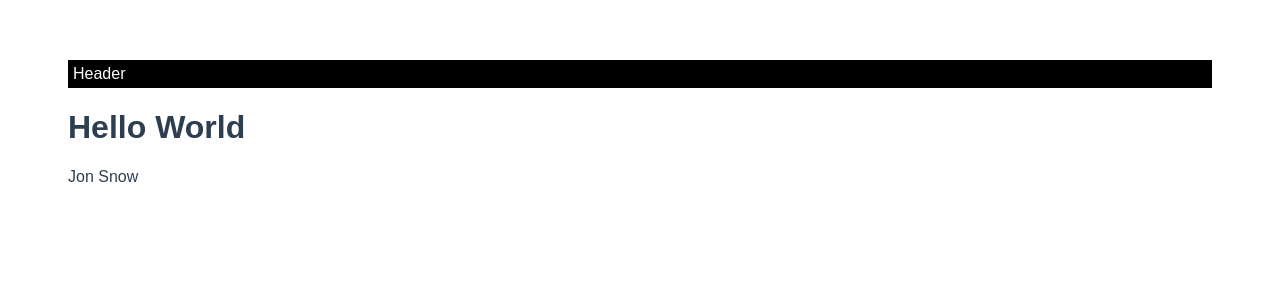
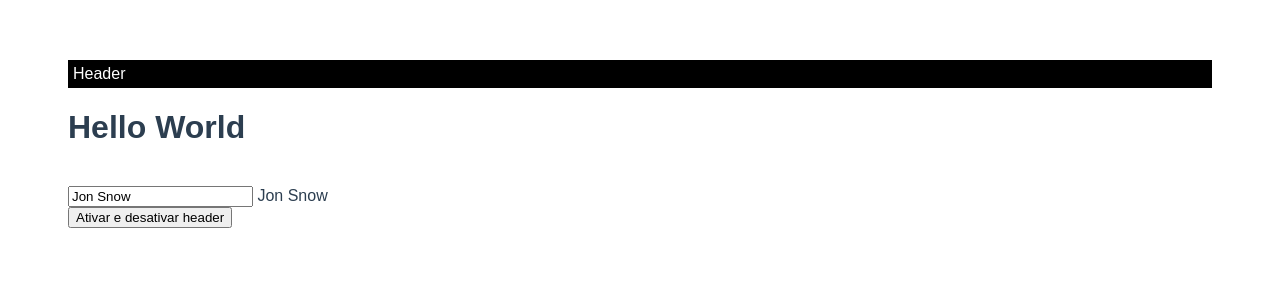
Before and after one commit to mariafcknt/curso-vuejs, a Vue app in the folder app/: page / in a window 1280 px wide. Shown: the top 300 px of the page. Built offline with nearby package versions, Linux system fonts and the light colour scheme.

Commit message:
Update App.vue

```diff
--- a/app/src/App.vue
+++ b/app/src/App.vue
@@ -1,10 +1,21 @@
 <template>
 
-  <TheHeader />
+  <TheHeader v-if="showHeader"/>
 
   <div>
     <h1>Hello World</h1>
+    <br>
+    <input
+      v-model="name"
+      type="text"
+    >
     {{ name }}
+
+    <br>
+
+    <button @click="toggleHeader">
+      Ativar e desativar header
+    </button>
   </div>
 
 </template>
@@ -20,10 +31,17 @@ export default {
   },
   data() {
     return {
-      name: 'Jon Snow'
+      name: 'Jon Snow',
+      showHeader: true,
     }
   },
 
+  beforeUpdate() {
+    console.log('beforeUpdate');
+  },
+  updated() {
+    console.log('updated');
+  },
   /* beforeCreate(){
     console.log("beforeCreate");
     console.log('Estado: ', this.name);
@@ -60,7 +78,12 @@ export default {
   },
 
   methods: {
-
+    toggleHeader() {
+      this.showHeader = !this.showHeader
+    },
+    deactivateHeader() {
+      this.showHeader = false;
+    }
   }
 }
 </script>
```
